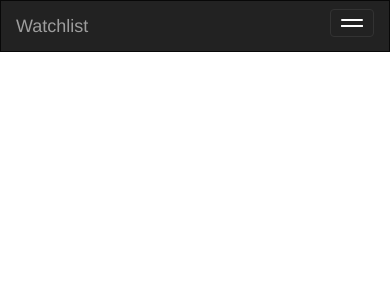
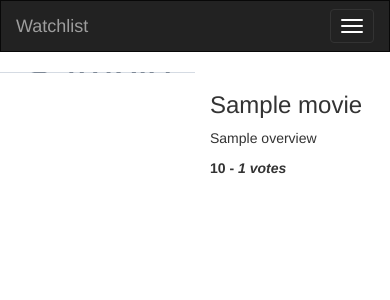
Before and after one commit to MrazTevin/WatchList, a Flask app: template app/templates/movie.html in a window 390 px wide. Shown: the top 300 px of the page. Run offline with Flask 2, Linux system fonts and the light colour scheme; the template is opened without the code that fills it: most values are stand-ins (such as "Sample title", 1, 10 or a date in 2020); grey boxes marked "Sample" are stand-in pictures; parts of the project's set-up code (start-up, migrations or seed data) failed here and were passed over; some libraries are stand-ins or nearby versions.

Commit message:
updated movie.html

```diff
--- a/app/templates/movie.html
+++ b/app/templates/movie.html
@@ -1 +1,14 @@
  {% extends 'base.html' %}
+<!-- content block-->
+{% block content %}
+ <div class="container">
+     <div class="row">
+         <div class="col-xs-6 col-md-6 col-lg-6 posterpath" style="background: url({{movie.poster}}) no-repeat center center"></div>
+         <div class="col-xs-6 col-md-6 col-lg-6 movie-details">
+             <h3>{{movie.title}}</h3>
+             <p class="overview">{{movie.overview}}</p>
+             <p class="ratings"><b>{{movie.vote_average}} - <i>{{movie.vote_count}} votes</i></b></p>
+         </div>
+     </div>
+ </div>
+ {% endblock %}
--- a/app/templates/navbar.html
+++ b/app/templates/navbar.html
@@ -1,11 +1,11 @@
-<div class = "navbar navbar-inverse role="navigation">
+<div class = "navbar navbar-inverse"role="navigation">
     <div class ="container-fluid">
         <div class ="navbar-header">
             <button type="button" class="navbar-toggle" data-toggle="collapse" data-target="navbar-collapse">
                 <span class = "sr-only">Toggle navigation</span>
                 <span class = "icon-bar"></span>
-                <span class = "icon-bar"</span>
-                <span class ="icon-bar"</span>
+                <span class = "icon-bar"></span>
+                <span class ="icon-bar"></span>
             </button>
             <a class="navbar-brand" href="/">Watchlist</a>
         </div>
```
